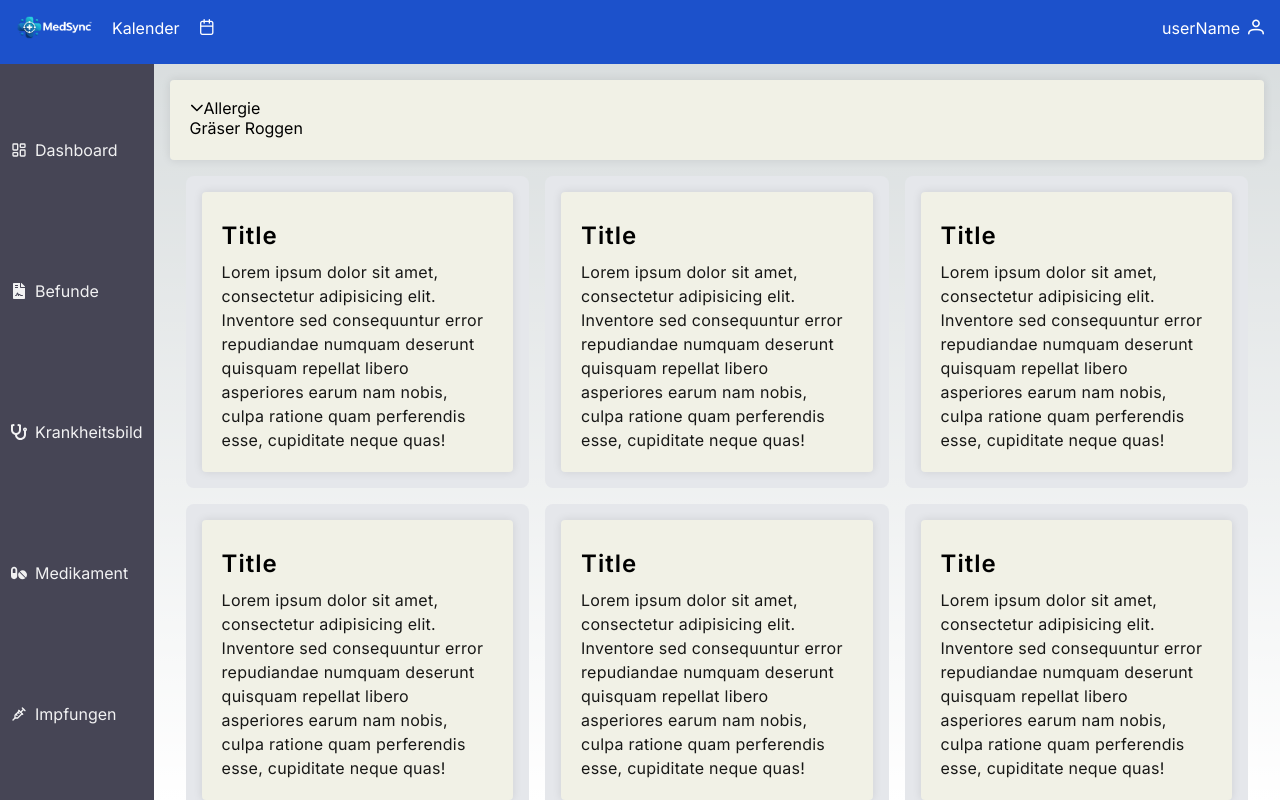
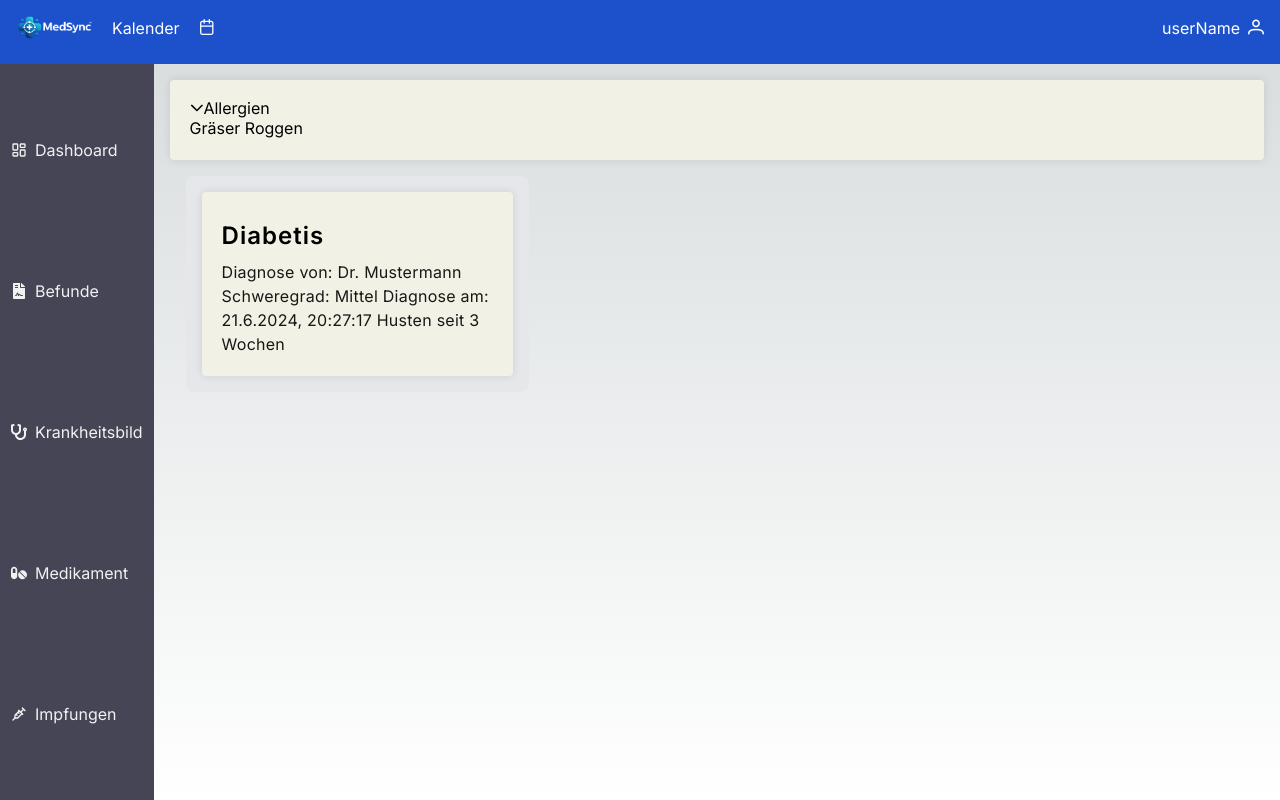
Before and after one commit to FlamurMaliqi/MsgKreathon, a Next.js app in the folder frontend/: page /Krankheitsbild in a window 1280 px wide. Built offline with nearby package versions, Linux system fonts and the light colour scheme.

Commit message:
Half Dynamic for krankheitsbild

```diff
--- a/frontend/app/Krankheitsbild/page.tsx
+++ b/frontend/app/Krankheitsbild/page.tsx
@@ -1,19 +1,74 @@
-    import Krankheitsbild from "../components/Krankheitsbild"
+"use client";
+import Krankheitsbild from "../components/Krankheitsbild"
 import HeaderNav from "../components/HeaderNav"
 import SideNav from "../components/SideNav";
 import AccordionElement from "../components/AccordionElement";
+import { useEffect, useState } from "react";
+
+import { Allergy, getAllergies } from "../api/allergy";
+import { Diagnosis, getDiagnoses } from "../api/diagnosis";
+
+import { useLocation } from "react-router-dom";
+import { url } from "inspector";
+
+export
+ default function Home(this: any) {
+
+  // const [allergies, setAllergies] = useState<Allergy[]>([]);
+  // const [diagnoses, setDiagnoses] = useState<Diagnosis[]>([]);
 
 
+  const urlParams = new URLSearchParams(window.location.search)
+  const patientId = parseInt(urlParams.get('patientId') || "1");
+  // useEffect(() => {
+  //   getAllergies(patientId).then((allergies) => setAllergies(allergies));
+  //   getDiagnoses(patientId).then((diagnoses) => setDiagnoses(diagnoses));
+  // }, []);
 
-export
- default function Home() {
+  const allergies = [
+    new Allergy({
+      id: 1,
+      patientId: 1,
+      allergen: "Gräser Roggen",
+      reaction: "Niesen",
+      severity: "Mittel",
+      dateDiagnosed: new Date(),
+      notes: "Allergie gegen Gräser Roggen"
+    })
+  ]
+
+  const diagnoses = [
+      new Diagnosis({
+        id: 1,
+        patientId: 1,
+        issuedBy: {
+          id: 1,
+          name: "Dr. Mustermann",
+          address: "Musterstraße 1",
+          phone: "0123456789",
+          email: " ",
+          speciality: "Allgemeinmedizin"
+        },
+        illness: "Diabetis",
+        description: "Husten seit 3 Wochen",
+        severity: "Mittel",
+        dateDiagnosed: new Date()
+      }),
+  ]
+
+
   return (
     <main className="main-grid grid">
     <HeaderNav></HeaderNav>
     <SideNav/>
       <div className="content h-[92vh] overflow-scroll p-4">
-        <AccordionElement labels={["Allergie"]} values={["Gräser Roggen"]}/>
-        <Krankheitsbild />
+        <AccordionElement
+          labels={["Allergien"]}
+          values={allergies.map((allergy) => allergy.allergen)}
+        />
+        <Krankheitsbild
+          diagnoses={diagnoses}
+        />
       </div>
     </main>
   );
--- /dev/null
+++ b/frontend/app/api/allergy.tsx
@@ -0,0 +1,80 @@
+import API_CONFIG from './api_config';
+import { Doctor } from './doctor';
+
+class Allergy {
+    id?: number;
+    patientId: number;
+    allergen: string;
+    reaction: string;
+    severity: string;
+    dateDiagnosed: Date;
+    notes: string;
+
+    constructor(json: {
+        id?: number;
+        patientId: number;
+        allergen: string;
+        reaction: string;
+        severity: string;
+        dateDiagnosed: Date;
+        notes: string;
+    }) {
+        this.id = json.id;
+        this.patientId = json.patientId;
+        this.allergen = json.allergen;
+        this.reaction = json.reaction;
+        this.severity = json.severity;
+        this.dateDiagnosed = json.dateDiagnosed;
+        this.notes = json.notes;
+    }
+
+    toJson(): Object {
+        return {
+            id: this.id,
+            patientId: this.patientId,
+            allergen: this.allergen,
+            reaction: this.reaction,
+            severity: this.severity,
+            dateDiagnosed: this.dateDiagnosed,
+            notes: this.notes,
+        };
+    }
+}
+
+const getAllergy = async (patientId: number, vaccinationId: number): Promise<Allergy> => {
+    const allergyUrl = API_CONFIG.getAllergyURL(patientId, vaccinationId);
+    const js = await API_CONFIG.sendRequest(allergyUrl, 'GET', "");
+    return new Allergy(js);
+}
+
+const getAllergies = async (patientId: number): Promise<Allergy[]> => {
+    const allergiesUrl = API_CONFIG.getAllergiesURL(patientId);
+    const js = await API_CONFIG.sendRequest(allergiesUrl + "/all", 'GET', "");
+    return js.map((item: any) => new Allergy(item));
+}
+
+const createAllergy = async (patientId: number, data: Allergy): Promise<Allergy> => {
+    const allergiesUrl = API_CONFIG.getAllergiesURL(patientId);
+    const js = await API_CONFIG.sendRequest(allergiesUrl, 'POST', data.toJson());
+    return new Allergy(js);
+}
+
+const updateAllergy = async (patientId: number, data: Allergy): Promise<Allergy> => {
+    const allergyUrl = API_CONFIG.getAllergyURL(patientId, data.id!);
+    const js = await API_CONFIG.sendRequest(allergyUrl, 'PUT', data.toJson());
+    return new Allergy(js);
+}
+
+const deleteAllergy = async (patientId: number, allergyId: number)=> {
+    const allergyUrl = API_CONFIG.getAllergyURL(patientId, allergyId);
+    await API_CONFIG.sendRequest(allergyUrl, 'DELETE', "");
+}
+
+export {
+    Allergy,
+    getAllergy,
+    getAllergies,
+    createAllergy,
+    updateAllergy,
+    deleteAllergy
+};
--- /dev/null
+++ b/frontend/app/api/diagnosis.tsx
@@ -0,0 +1,80 @@
+import API_CONFIG from './api_config';
+import { Doctor } from './doctor';
+
+class Diagnosis {
+    id?: number;
+    patientId: number;
+    issuedBy: Doctor;
+    illness: string;
+    description: string;
+    severity: string;
+    dateDiagnosed: Date;
+
+    constructor(json: {
+        id?: number;
+        patientId: number;
+        issuedBy: any;
+        illness: string;
+        description: string;
+        severity: string;
+        dateDiagnosed: Date;
+    }) {
+        this.id = json.id;
+        this.patientId = json.patientId;
+        this.issuedBy = new Doctor(json.issuedBy);
+        this.illness = json.illness;
+        this.description = json.description;
+        this.severity = json.severity;
+        this.dateDiagnosed = json.dateDiagnosed;
+    }
+
+    toJson(): Object {
+        return {
+            id: this.id,
+            patientId: this.patientId,
+            issuedBy: this.issuedBy.toJson(),
+            illness: this.illness,
+            description: this.description,
+            severity: this.severity,
+            dateDiagnosed: this.dateDiagnosed,
+        };
+    }
+}
+
+const getDiagnosis = async (patientId: number, vaccinationId: number): Promise<Diagnosis> => {
+    const diagnosisUrl = API_CONFIG.getDiagnosisURL(patientId, vaccinationId);
+    const js = await API_CONFIG.sendRequest(diagnosisUrl, 'GET', "");
+    return new Diagnosis(js);
+}
+
+const getDiagnoses = async (patientId: number): Promise<Diagnosis[]> => {
+    const diagnosesUrl = API_CONFIG.getDiagnosesURL(patientId);
+    const js = await API_CONFIG.sendRequest(diagnosesUrl + "/all", 'GET', "");
+    return js.map((item: any) => new Diagnosis(item));
+}
+
+const createDiagnosis = async (patientId: number, data: Diagnosis): Promise<Diagnosis> => {
+    const diagnosesUrl = API_CONFIG.getDiagnosesURL(patientId);
+    const js = await API_CONFIG.sendRequest(diagnosesUrl, 'POST', data.toJson());
+    return new Diagnosis(js);
+}
+
+const updateDiagnosis = async (patientId: number, data: Diagnosis): Promise<Diagnosis> => {
+    const diagnosisUrl = API_CONFIG.getDiagnosisURL(patientId, data.id!);
+    const js = await API_CONFIG.sendRequest(diagnosisUrl, 'PUT', data.toJson());
+    return new Diagnosis(js);
+}
+
+const deleteDiagnosis = async (patientId: number, diagnosisId: number)=> {
+    const diagnosisUrl = API_CONFIG.getDiagnosisURL(patientId, diagnosisId);
+    await API_CONFIG.sendRequest(diagnosisUrl, 'DELETE', "");
+}
+
+export {
+    Diagnosis,
+    getDiagnosis,
+    getDiagnoses,
+    createDiagnosis,
+    updateDiagnosis,
+    deleteDiagnosis
+};
--- a/frontend/app/api/report.tsx
+++ b/frontend/app/api/report.tsx
@@ -45,7 +45,7 @@ const getReport = async (patientId: number, diagnosisId: number): Promise<Report
     return new Report(js);
 }
 
-const getReports= async (patientId: number): Promise<Report> => {
+const getReports= async (patientId: number): Promise<Report[]> => {
     const diagnosisURL = API_CONFIG.getReportsURL(patientId);
     const js = await API_CONFIG.sendRequest(diagnosisURL  + "/all" , 'GET', "");
     return js.map((item: any) => new Report(item));
--- a/frontend/app/api/vaccination.tsx
+++ b/frontend/app/api/vaccination.tsx
@@ -47,7 +47,7 @@ const getVaccination = async (patientId: number, vaccinationId: number): Promise
     return new Vaccination(js);
 }
 
-const getVaccinations = async (patientId: number): Promise<Vaccination> => {
+const getVaccinations = async (patientId: number): Promise<Vaccination[]> => {
     const vaccinationsURL = API_CONFIG.getVaccinationsURL(patientId);
     const js = await API_CONFIG.sendRequest(vaccinationsURL + "/all", 'GET', "");
     return js.map((item: any) => new Vaccination(item));
--- a/frontend/app/components/Card.tsx
+++ b/frontend/app/components/Card.tsx
@@ -6,7 +6,11 @@ import {motion} from 'framer-motion';
 export default function CardElement({
     title = "Title",
     text = "Lorem ipsum dolor sit amet, consectetur adipisicing elit. Inventore sed consequuntur error repudiandae numquam deserunt quisquam repellat libero asperiores earum nam nobis, culpa ratione quam perferendis esse, cupiditate neque quas!",
-    className = ""}
+    className = ""} : {
+    title?: string,
+    text?: any,
+    className?: string
+    }
 ) {
     return (
         <motion.div
--- a/frontend/app/components/Krankheitsbild.tsx
+++ b/frontend/app/components/Krankheitsbild.tsx
@@ -1,35 +1,24 @@
+import { Diagnosis } from '../api/diagnosis';
 import Card from './Card';
 
-export default function BasicDemo() {
+export default function BasicDemo({diagnoses}:{diagnoses: Diagnosis[]}) {
     return (
         <div className="grid grid-cols-3 gap-4 p-4">
-            <div className='col-span-1 rounded-lg bg-gray-200 p-4'>
-                <Card />
-            </div>
-            <div className='col-span-1 rounded-lg bg-gray-200 p-4'>
-                <Card/>
-            </div>
-            <div className='col-span-1 rounded-lg bg-gray-200 p-4'>
-                <Card />
-            </div>
-            <div className='col-span-1 rounded-lg bg-gray-200 p-4'>
-                <Card />
-            </div>
-            <div className='col-span-1 rounded-lg bg-gray-200 p-4'>
-                <Card />
-            </div>
-            <div className='col-span-1 rounded-lg bg-gray-200 p-4'>
-                <Card />
-            </div>
-            <div className='col-span-1 rounded-lg bg-gray-200 p-4'>
-                <Card />
-            </div>
-            <div className='col-span-1 rounded-lg bg-gray-200 p-4'>
-                <Card />
-            </div>
-            <div className='col-span-1 rounded-lg bg-gray-200 p-4'>
-                <Card />
-            </div>
+            {diagnoses.map((diagnosis, index) => (
+                <div key={index} className='col-span-1 rounded-lg bg-gray-200 p-4'>
+                    <Card
+                        title={diagnosis.illness}
+                        text={
+                            "Diagnose von: " + diagnosis.issuedBy.name + "\n" +
+                            "Schweregrad: " + diagnosis.severity + "\n" +
+                            "Diagnose am: " + new Date(diagnosis.dateDiagnosed).toLocaleString('de-DE') + "\n" +
+
+                            diagnosis.description
+                        }
+
+                    />
+                </div>
+            ))}
         </div>
     );
 }
--- a/frontend/package.json
+++ b/frontend/package.json
@@ -17,6 +17,7 @@
     "react-dom": "^18",
     "react-google-charts": "^4.0.1",
     "react-icons": "^5.2.1",
+    "react-router-dom": "^6.23.1",
     "reacticons": "^0.0.1"
   },
   "devDependencies": {
```
Also changed, not shown: frontend/app/api/api_config.tsx (+33 -0 lines), 1 other file (tests, documents, lock files or other folders).
